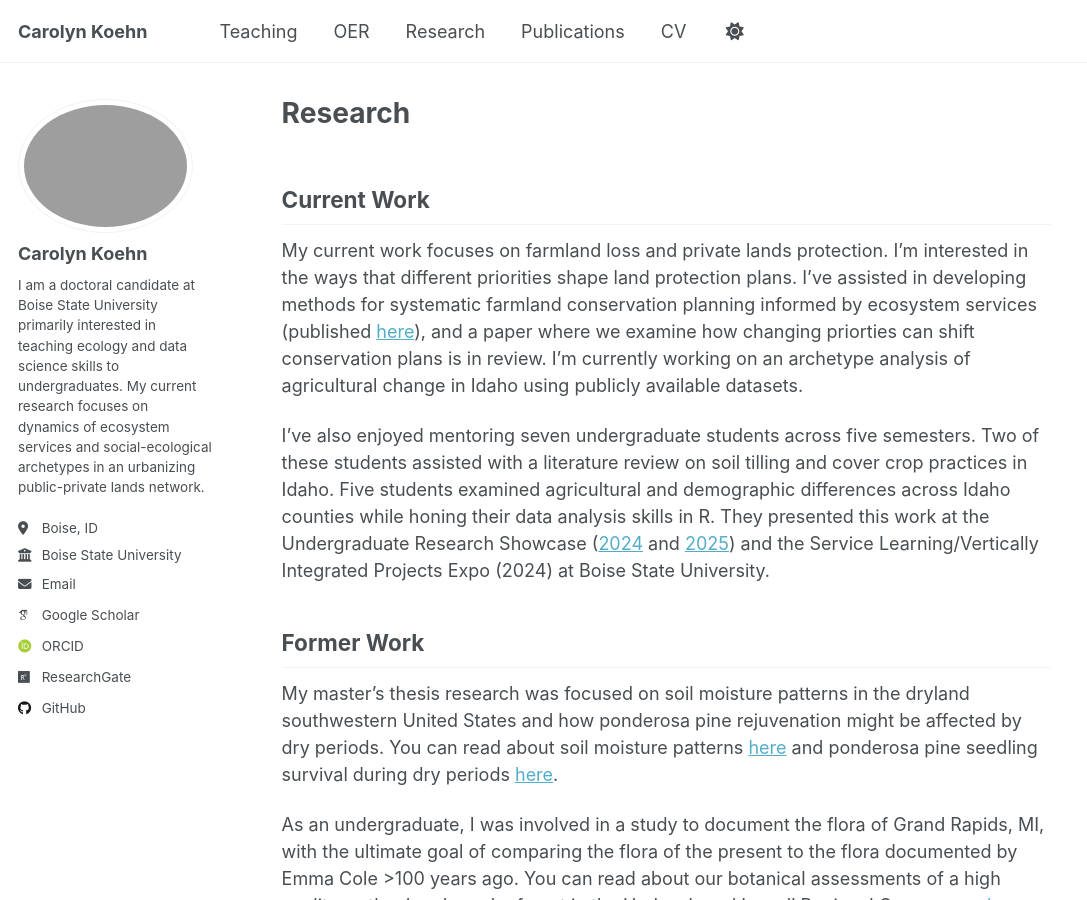
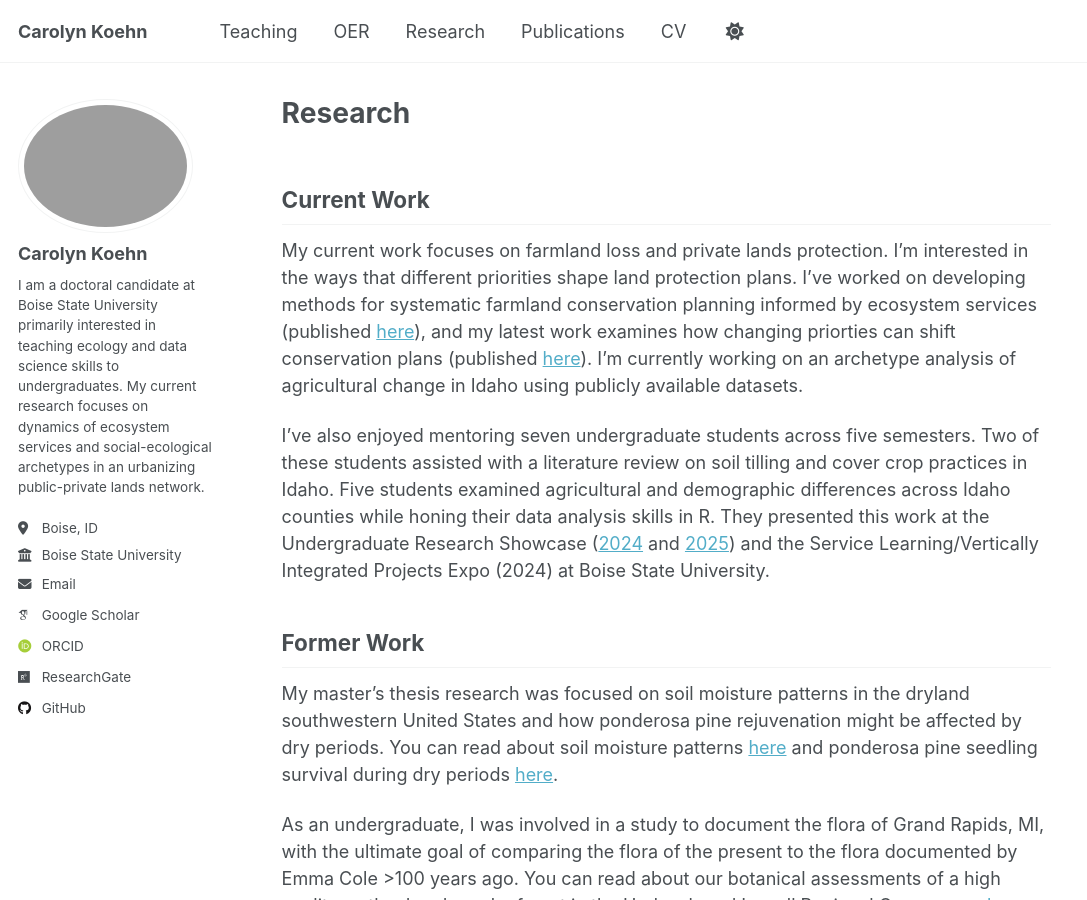
Before and after one commit to CarolynKoehn/CarolynKoehn.github.io, a Jekyll site: the page built from _pages/research.md, in a window 1280 px wide and 900 px high. Shown: the whole window, without its empty margins (0-1087 px from the left). Built offline with Jekyll 4.4.1, drawn with Linux system fonts in a browser that asks for light colours; some web fonts are replaced.

Commit message:
Add link to new SCP paper

```diff
--- a/_pages/research.md
+++ b/_pages/research.md
@@ -8,7 +8,7 @@ redirect_from:
 Current Work
 -----
 
-My current work focuses on farmland loss and private lands protection. I'm interested in the ways that different priorities shape land protection plans. I've assisted in developing methods for systematic farmland conservation planning informed by ecosystem services (published [here](https://doi.org/10.1016/j.biocon.2024.110735)), and a paper where we examine how changing priorties can shift conservation plans is in review. I'm currently working on an archetype analysis of agricultural change in Idaho using publicly available datasets.
+My current work focuses on farmland loss and private lands protection. I'm interested in the ways that different priorities shape land protection plans. I've worked on developing methods for systematic farmland conservation planning informed by ecosystem services (published [here](https://doi.org/10.1016/j.biocon.2024.110735)), and my latest work examines how changing priorties can shift conservation plans (published [here](https://doi.org/10.1007/s10980-026-02307-0)). I'm currently working on an archetype analysis of agricultural change in Idaho using publicly available datasets.
 
 I've also enjoyed mentoring seven undergraduate students across five semesters. Two of these students assisted with a literature review on soil tilling and cover crop practices in Idaho. Five students examined agricultural and demographic differences across Idaho counties while honing their data analysis skills in R. They presented this work at the Undergraduate Research Showcase ([2024](https://scholarworks.boisestate.edu/under_showcase_2024/45) and [2025](https://scholarworks.boisestate.edu/under_showcase_2025/178 )) and the Service Learning/Vertically Integrated Projects Expo (2024) at Boise State University.
 
```
